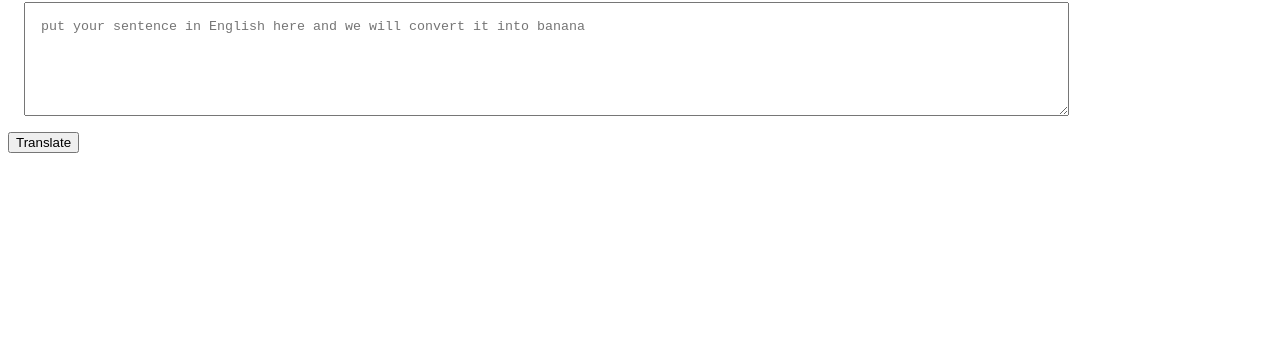
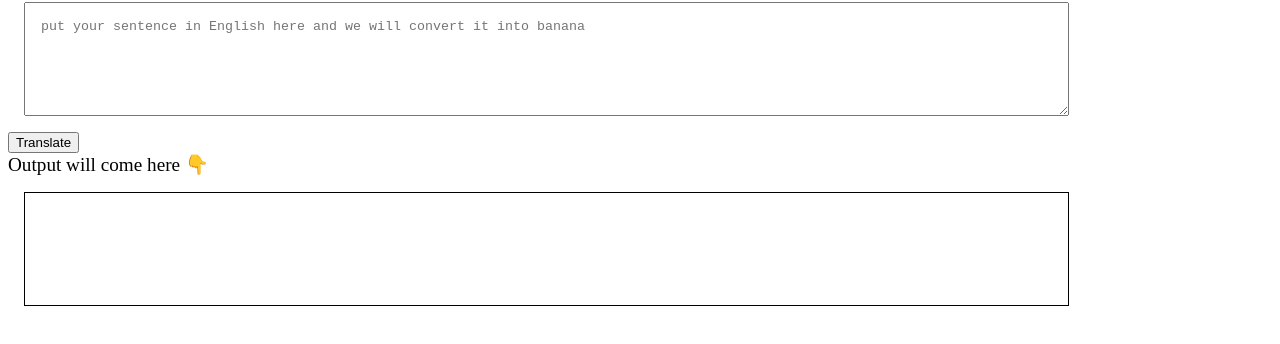
Before and after one commit to PragnaBattula/banana-speak, a plain HTML site: page index.html in a window 1280 px wide. Shown: the part 78-422 px from the top of the page. Drawn offline with Linux system fonts and the light colour scheme.

Commit message:
input output processing done

```diff
--- a/app.js
+++ b/app.js
@@ -1,11 +1,10 @@
 var btnTranslate = document.querySelector("#btn-translate");
 var txtInput = document.querySelector("#txt-input");
+var outputDiv = document.querySelector("#output");
 
-console.log(txtInput)
 
 function clickHandler() {
-    console.log("clicked!")
-    console.log("input", txtInput.value);
+    outputDiv.innerText = "babababbabb "+ txtInput.value;
 };
 
 btnTranslate.addEventListener("click", clickHandler)
--- a/index.html
+++ b/index.html
@@ -14,6 +14,14 @@
             margin: 1rem;
             padding: 1rem;
         }
+
+        #output{
+            border: 1px solid black;
+            height:10vh;
+            width:80%;
+            margin:1rem;
+            padding:1rem;
+        }
     </style>
 </head>
 
@@ -22,6 +30,9 @@
     <textarea id="txt-input"
         placeholder="put your sentence in English here and we will convert it into banana"></textarea>
     <button id="btn-translate">Translate</button>
+
+    <div style="font-size: larger;"> Output will come here 👇</div>
+    <div id="output"></div>
     <script src="app.js" type="text/javascript"></script>
 
 </body>
```
